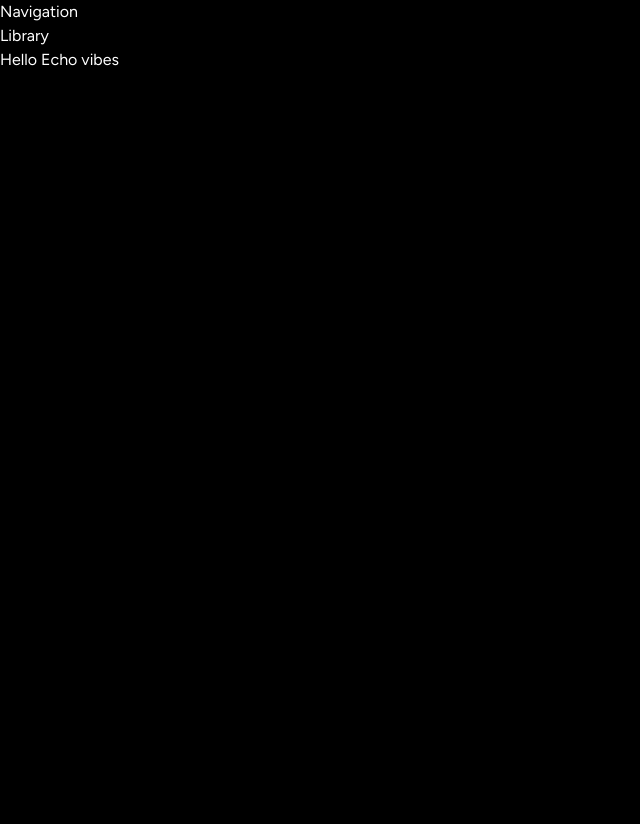
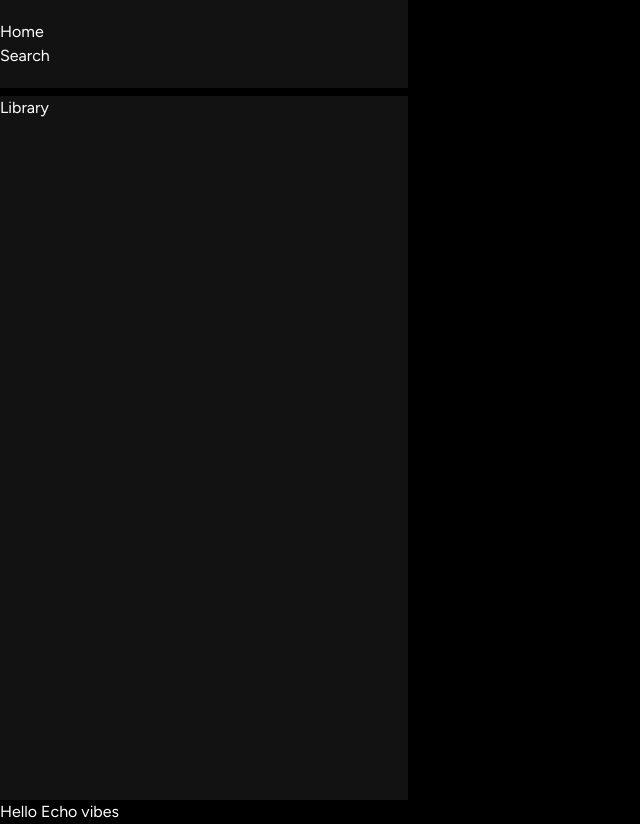
Before and after one commit to khanhcoluy/echo-vibes-ui, a Next.js app: page / in a window 1280 px wide. Shown: the whole page, without its empty margins (0-640 px from the left). Before the commit the page ends 800 px from the top, so only its background shows below. Built offline with nearby package versions, Linux system fonts and the light colour scheme.

Commit message:
Initial layout for sidebar

```diff
--- a/components/Library.tsx
+++ b/components/Library.tsx
@@ -1,9 +1,5 @@
 const Library = () => {
-  return (
-    <>
-      Library
-    </>
-   );
-}
+  return <div className="bg-[#121212] w-full h-full">Library</div>;
+};
 
 export default Library;
--- a/components/Navigation.tsx
+++ b/components/Navigation.tsx
@@ -1,9 +1,12 @@
-const Navigation = () => {
+const Navigation: React.FC = () => {
   return (
     <>
-      Navigation
+      <div className="flex flex-col bg-[#121212] w-full h-[100px] justify-center">
+        <div className="">Home</div>
+        <div className="">Search</div>
+      </div>
     </>
-   );
-}
+  );
+};
 
 export default Navigation;
--- a/components/Sidebar.tsx
+++ b/components/Sidebar.tsx
@@ -1,15 +1,11 @@
-import Library from "./Library";
-import Navigation from "./Navigation";
+import Library from './Library';
+import Navigation from './Navigation';
 
 const Sidebar = () => {
   return (
-    <div>
-      <div>
-        <Navigation />
-      </div>
-      <div>
-        <Library/>
-      </div>
+    <div className="flex flex-col gap-y-2 w-[408px] h-screen">
+      <Navigation />
+      <Library />
     </div>
   );
 };
```
Also changed, not shown: app/layout.tsx (+9 -9 lines).
